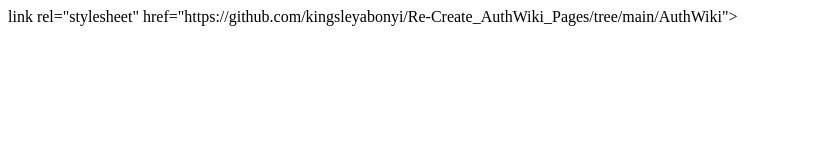
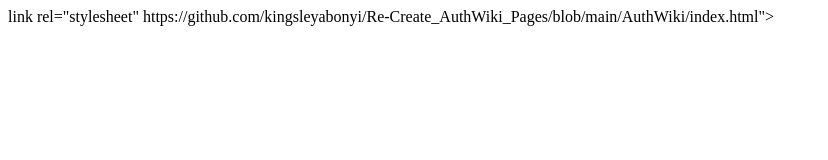
Before and after one commit to kingsleyabonyi/Re-Create_AuthWiki_Pages, a plain HTML site: page index.html in a window 1280 px wide. Shown: the whole page, without its empty margins (0-828 px from the left). Drawn offline with Linux system fonts and the light colour scheme.

Commit message:
Update index.html

```diff
--- a/index.html
+++ b/index.html
@@ -4,7 +4,7 @@
     <meta charset="UTF-8">
     <meta http-equiv="X-UA-Compatible" content="IE=edge">
     <meta name="viewport" content="width=device-width, initial-scale=1.0">
-    link rel="stylesheet" href="https://github.com/kingsleyabonyi/Re-Create_AuthWiki_Pages/tree/main/AuthWiki">
+    link rel="stylesheet" https://github.com/kingsleyabonyi/Re-Create_AuthWiki_Pages/blob/main/AuthWiki/index.html">
     <title>Document</title>
 </head>
 <body>
```
